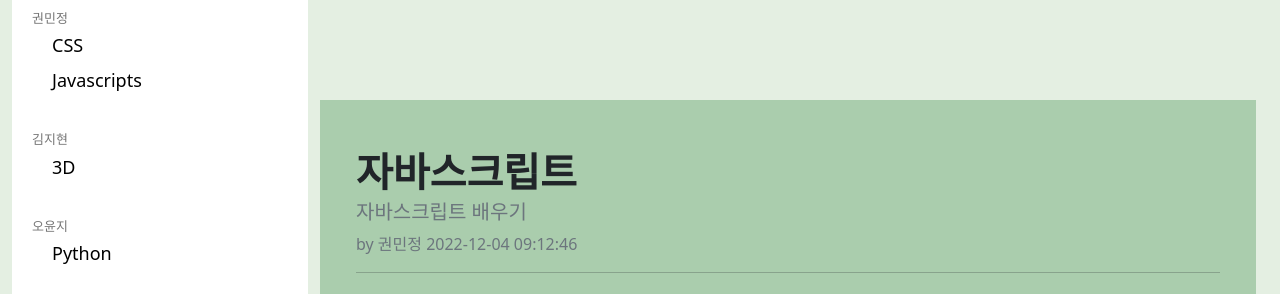
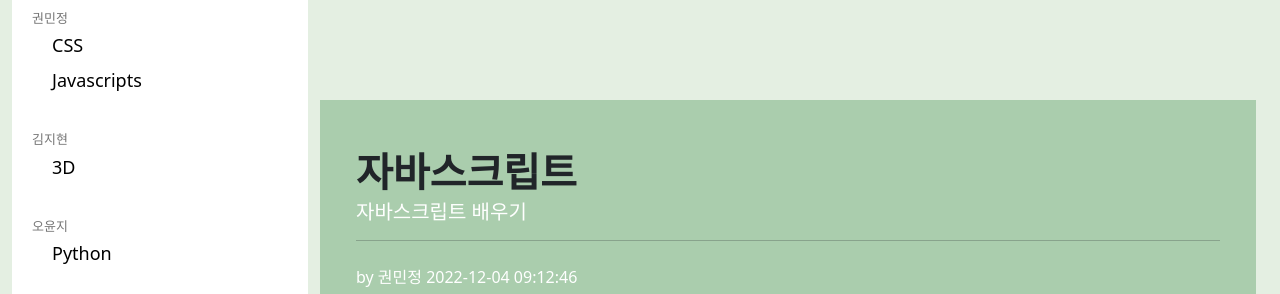
Before and after one commit to dukwoo/2022_ICAN, a Django app: page /grow/1/ in a window 1280 px wide. Shown: the part 124-418 px from the top of the page. Run offline with Django 4.2, Linux system fonts and the light colour scheme; data comes from the database, SQL or seed files in the repository; both versions use the stored data as it was after the commit; some libraries are stand-ins or nearby versions.

Commit message:
디테일 페이지 디자인 수정 완료

```diff
--- a/ican_web/grow/static/grow/css/grow.css
+++ b/ican_web/grow/static/grow/css/grow.css
@@ -3,6 +3,9 @@ body {
 }
 #main {
     width: 100%;
-    height: 90%;
+    height: 80%;
     background-color: #aacdad;
 }
+.post-info {
+    color: white;
+}
--- a/ican_web/grow/templates/grow/post_detail.html
+++ b/ican_web/grow/templates/grow/post_detail.html
@@ -16,23 +16,23 @@
                         <header class="mb-4">
                             <!-- Post title-->
                             <h1 class="fw-bolder mb-1">{{ post.title }}</h1>
-                            <h5 class="text-muted">{{ post.hook_text }}</h5>
-                            <!-- Post meta content-->
-                            <div class="text-muted mb-2">
-                                by {{ post.author | upper }} {{post.created_at | date:"Y-m-d h:m:s"}}
-
+                            <h5 class="post-info">{{ post.hook_text }}
                                 <!-- edit button -->
                                 {% if user.is_authenticated and user == post.author %}
                                     <a class="btn btn-success btn-sm float-right"
                                        href="/grow/update_post/{{ post.pk }}/" role="button">
-                                        <i class="fas fa-pen"></i> Edit Post </a>
+                                        Edit Post </a>
                                     </a>
                                 {% endif %}
-                            </div>
+                            </h5>
                             <hr>
                         </header>
-                        <!-- file -->
+                        <div class="mb-2 post-info">
+                            by {{ post.author | upper }} {{post.created_at | date:"Y-m-d h:m:s"}}
+                        </div>
+
                         <div class="container">
+                            <!-- file -->
                             {% if post.file_upload %}
                                 <a href="{{post.file_upload.url}}" class="btn btn-outline-dark float-right mb-3" role="button" download>
                                     File Download {{post.get_file_name}}
```
Also changed, not shown: ican_web/db.sqlite3.
